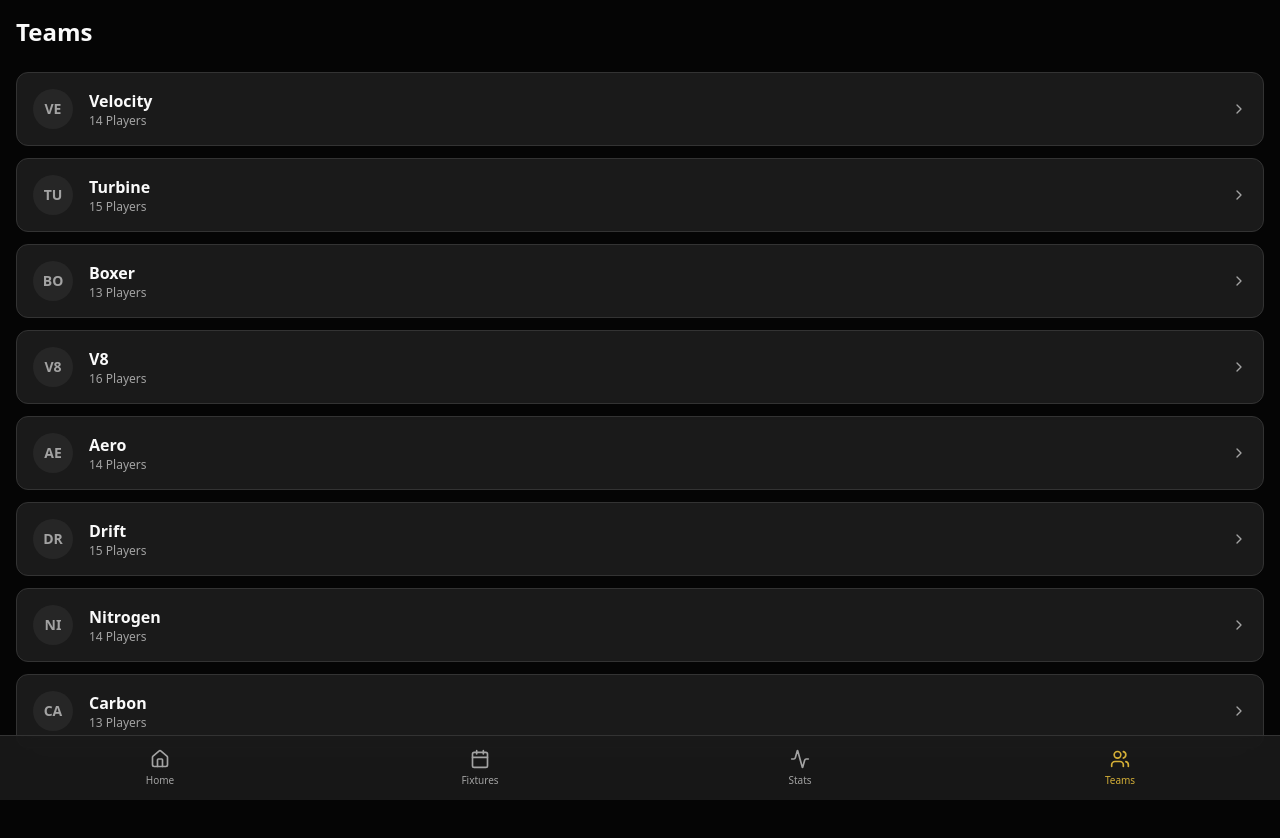
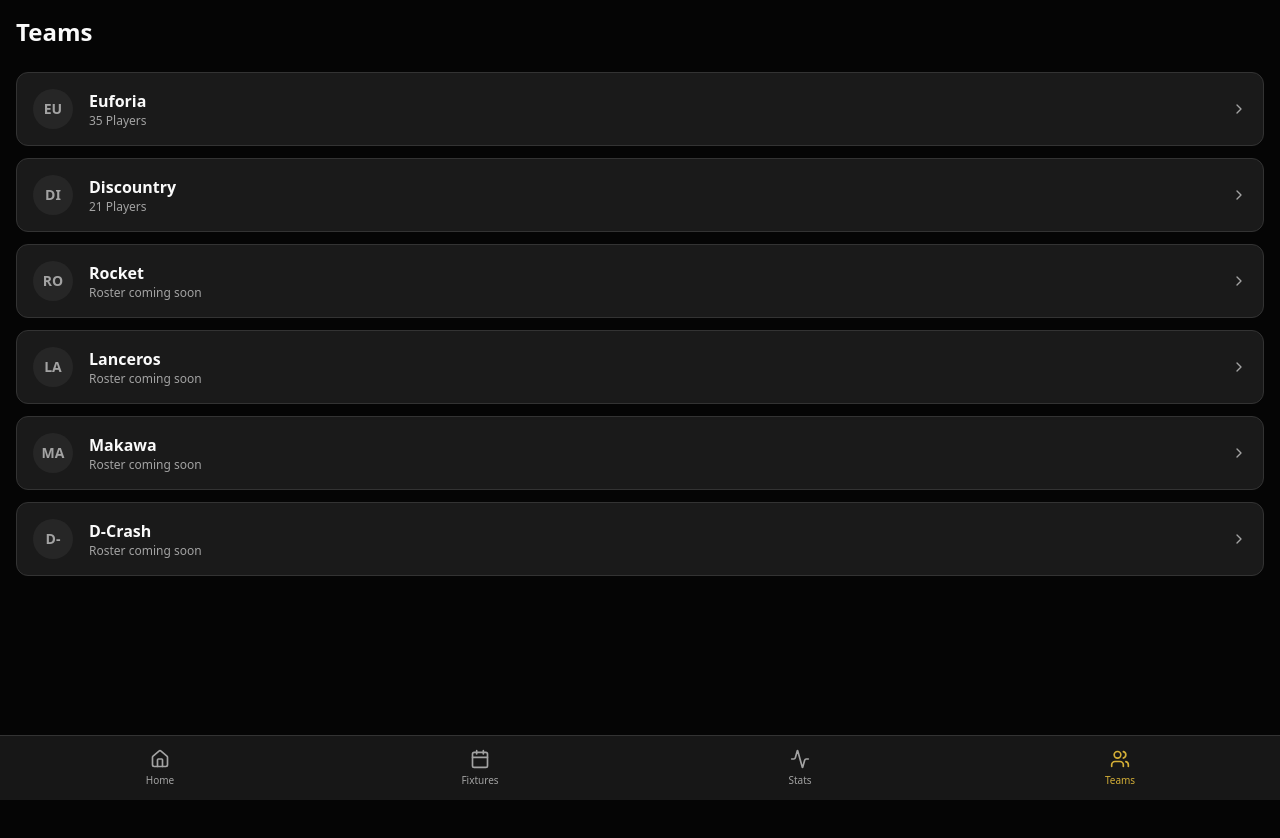
Before and after one commit to julianzu9612/87autos, a Next.js app: page /teams in a window 1280 px wide. Shown: the top 838 px of the page. After the commit the page ends 800 px from the top, so only its background shows below. Built offline with nearby package versions, Linux system fonts and the light colour scheme.

Commit message:
Replace dummy teams with real Liga Estelar data

```diff
--- a/src/app/fixtures/page.tsx
+++ b/src/app/fixtures/page.tsx
@@ -9,8 +9,8 @@ export default function FixturesPage() {
                 <div>
                     <h2 className="text-sm font-medium text-muted-foreground mb-2 uppercase tracking-wider">Today</h2>
                     <MatchCard
-                        homeTeam="Velocity"
-                        awayTeam="Turbine"
+                        homeTeam="Euforia"
+                        awayTeam="Discountry"
                         date="Today"
                         time="19:00"
                         location="Estadio 87 Arena"
@@ -22,8 +22,8 @@ export default function FixturesPage() {
                 <div>
                     <h2 className="text-sm font-medium text-muted-foreground mb-2 uppercase tracking-wider">Tomorrow</h2>
                     <MatchCard
-                        homeTeam="Nitrogen"
-                        awayTeam="Carbon"
+                        homeTeam="Rocket"
+                        awayTeam="Lanceros"
                         date="Nov 29"
                         time="18:00"
                         location="Campo Norte"
@@ -31,8 +31,8 @@ export default function FixturesPage() {
                         className="mb-3"
                     />
                     <MatchCard
-                        homeTeam="Apex"
-                        awayTeam="Redline"
+                        homeTeam="Makawa"
+                        awayTeam="D-Crash"
                         date="Nov 29"
                         time="20:00"
                         location="Campo Sur"
@@ -44,8 +44,8 @@ export default function FixturesPage() {
                 <div>
                     <h2 className="text-sm font-medium text-muted-foreground mb-2 uppercase tracking-wider">Dec 1</h2>
                     <MatchCard
-                        homeTeam="Boxer"
-                        awayTeam="Aero"
+                        homeTeam="Rocket"
+                        awayTeam="Discountry"
                         date="Dec 1"
                         time="10:00"
                         location="Estadio 87 Arena"
--- a/src/app/page.tsx
+++ b/src/app/page.tsx
@@ -33,8 +33,8 @@ export default function Home() {
           </Link>
         </div>
         <MatchCard
-          homeTeam="Velocity"
-          awayTeam="Turbine"
+          homeTeam="Euforia"
+          awayTeam="Discountry"
           date="Today"
           time="19:00"
           location="Estadio 87 Arena"
@@ -48,20 +48,20 @@ export default function Home() {
         <h2 className="text-lg font-bold mb-3">Recent Results</h2>
         <div className="space-y-3">
           <MatchCard
-            homeTeam="Boxer"
-            awayTeam="V8"
-            homeScore={15}
-            awayScore={13}
+            homeTeam="Rocket"
+            awayTeam="Euforia"
+            homeScore={12}
+            awayScore={15}
             date="Yesterday"
             time="20:00"
             location="Campo Norte"
             status="finished"
           />
           <MatchCard
-            homeTeam="Aero"
-            awayTeam="Drift"
-            homeScore={12}
-            awayScore={14}
+            homeTeam="Discountry"
+            awayTeam="Lanceros"
+            homeScore={14}
+            awayScore={11}
             date="Yesterday"
             time="18:00"
             location="Campo Sur"
@@ -91,9 +91,9 @@ export default function Home() {
             </thead>
             <tbody className="divide-y divide-border/50">
               {[
-                { rank: 1, name: "Velocity", played: 5, won: 5, pts: 15 },
-                { rank: 2, name: "Turbine", played: 5, won: 4, pts: 12 },
-                { rank: 3, name: "Boxer", played: 5, won: 3, pts: 9 },
+                { rank: 1, name: "Euforia", played: 5, won: 5, pts: 15 },
+                { rank: 2, name: "Discountry", played: 5, won: 4, pts: 12 },
+                { rank: 3, name: "Rocket", played: 5, won: 3, pts: 9 },
               ].map((team) => (
                 <tr key={team.name} className="group">
                   <td className="py-3 font-bold text-muted-foreground group-first:text-primary">
--- a/src/app/stats/page.tsx
+++ b/src/app/stats/page.tsx
@@ -4,17 +4,18 @@ import { Bar, BarChart, ResponsiveContainer, XAxis, YAxis, Tooltip } from "recha
 import { TacticalMap } from "@/components/TacticalMap";
 
 const data = [
-    { name: "Velocity", goals: 75 },
-    { name: "Turbine", goals: 68 },
-    { name: "Boxer", goals: 62 },
-    { name: "V8", goals: 58 },
-    { name: "Aero", goals: 45 },
+    { name: "Euforia", goals: 75 },
+    { name: "Discountry", goals: 68 },
+    { name: "Rocket", goals: 62 },
+    { name: "Lanceros", goals: 58 },
+    { name: "Makawa", goals: 45 },
 ];
 
 const assistData = [
-    { name: "J. Doe", assists: 15, team: "Velocity" },
-    { name: "A. Smith", assists: 12, team: "Turbine" },
-    { name: "M. Johnson", assists: 10, team: "Boxer" },
+    { name: "John Quiroga", assists: 15, team: "Euforia" },
+    { name: "Luis Tapias", assists: 12, team: "Euforia" },
+    { name: "Milton Álvarez", assists: 11, team: "Discountry" },
+    { name: "José Vargas", assists: 10, team: "Discountry" },
 ];
 
 const paceData = [
--- a/src/app/teams/page.tsx
+++ b/src/app/teams/page.tsx
@@ -1,16 +1,6 @@
-import { ChevronRight, Users } from "lucide-react";
+import { ChevronRight } from "lucide-react";
 import Link from "next/link";
-
-const teams = [
-    { id: "velocity", name: "Velocity", players: 14, wins: 5 },
-    { id: "turbine", name: "Turbine", players: 15, wins: 4 },
-    { id: "boxer", name: "Boxer", players: 13, wins: 3 },
-    { id: "v8", name: "V8", players: 16, wins: 3 },
-    { id: "aero", name: "Aero", players: 14, wins: 2 },
-    { id: "drift", name: "Drift", players: 15, wins: 2 },
-    { id: "nitrogen", name: "Nitrogen", players: 14, wins: 1 },
-    { id: "carbon", name: "Carbon", players: 13, wins: 0 },
-];
+import { teams } from "@/lib/teams";
 
 export default function TeamsPage() {
     return (
@@ -30,7 +20,9 @@ export default function TeamsPage() {
                             </div>
                             <div>
                                 <h3 className="font-bold">{team.name}</h3>
-                                <p className="text-xs text-muted-foreground">{team.players} Players</p>
+                                <p className="text-xs text-muted-foreground">
+                                    {team.players.length > 0 ? `${team.players.length} Players` : "Roster coming soon"}
+                                </p>
                             </div>
                         </div>
                         <ChevronRight className="w-4 h-4 text-muted-foreground" />
--- a/src/components/MatchDetailClient.tsx
+++ b/src/components/MatchDetailClient.tsx
@@ -4,23 +4,19 @@ import { MatchCard } from "@/components/MatchCard";
 import { TacticalMap } from "@/components/TacticalMap";
 import { ChevronLeft, Share2 } from "lucide-react";
 import Link from "next/link";
-import { useParams } from "next/navigation";
 
 export function MatchDetailClient() {
-    const params = useParams();
-    const id = params.id;
-
     // Mock data based on ID
     const matchData = {
         id: "1",
-        homeTeam: "Velocity Vipers",
-        awayTeam: "Turbine Titans",
-        homeScore: 14,
+        homeTeam: "Euforia",
+        awayTeam: "Discountry",
+        homeScore: 15,
         awayScore: 12,
         status: "live" as "live" | "upcoming" | "finished",
         time: "58'",
-        venue: "Neon Arena",
-        location: "Neon Arena",
+        venue: "Liga Estelar Arena",
+        location: "Liga Estelar Arena",
         date: "Today"
     };
 
--- a/src/components/TeamDetailClient.tsx
+++ b/src/components/TeamDetailClient.tsx
@@ -3,26 +3,18 @@
 import { ChevronLeft, User } from "lucide-react";
 import Link from "next/link";
 import { useParams } from "next/navigation";
+import { getTeamById, Team } from "@/lib/teams";
 
 export function TeamDetailClient() {
     const params = useParams();
-    const id = params.id;
+    const id = params.id as string;
+    const teamData = getTeamById(id);
 
-    // Mock Data
-    const teamData = {
-        name: id === "velocity" ? "Velocity Vipers" :
-            id === "turbine" ? "Turbine Titans" :
-                (typeof id === 'string' ? id.charAt(0).toUpperCase() + id.slice(1) : "Team"),
-        wins: 12,
-        losses: 4,
-        rank: 1,
-        players: [
-            { name: "Alex Rivera", number: 10, position: "Handler" },
-            { name: "Sarah Chen", number: 7, position: "Cutter" },
-            { name: "Mike Johnson", number: 23, position: "Deep" },
-            { name: "Emily Davis", number: 5, position: "Handler" },
-            { name: "Chris Lee", number: 88, position: "Cutter" },
-        ]
+    const hasRoster = teamData && teamData.players.length > 0;
+    const displayedTeam: Team = teamData ?? {
+        id,
+        name: id ? id.charAt(0).toUpperCase() + id.slice(1) : "Team",
+        players: [],
     };
 
     return (
@@ -43,23 +35,25 @@ export function TeamDetailClient() {
                         <span className="text-4xl">🛡️</span>
                     </div>
                     <h2 className="text-3xl font-black italic tracking-tighter text-white uppercase">
-                        {teamData.name}
+                        {displayedTeam.name}
                     </h2>
                     <div className="flex justify-center space-x-4 text-sm font-bold">
-                        <span className="text-primary">{teamData.wins} Wins</span>
+                        <span className="text-primary">{teamData?.wins ?? "—"} Wins</span>
                         <span className="text-muted-foreground">|</span>
-                        <span className="text-red-500">{teamData.losses} Losses</span>
+                        <span className="text-red-500">{teamData?.losses ?? "—"} Losses</span>
                     </div>
                 </div>
 
-                {/* Season Stats */}
+                {teamData && (
                     <div className="grid grid-cols-3 gap-3">
                         <div className="bg-secondary/30 p-3 rounded-lg border border-white/5 text-center">
-                        <div className="text-xl font-black text-white">#{teamData.rank}</div>
+                            <div className="text-xl font-black text-white">#{teamData.rank ?? "—"}</div>
                             <div className="text-[10px] text-muted-foreground uppercase font-bold">Rank</div>
                         </div>
                         <div className="bg-secondary/30 p-3 rounded-lg border border-white/5 text-center">
-                        <div className="text-xl font-black text-primary">+45</div>
+                            <div className="text-xl font-black text-primary">
+                                {teamData.wins && teamData.losses ? `+${teamData.wins * 3 - teamData.losses * 2}` : "—"}
+                            </div>
                             <div className="text-[10px] text-muted-foreground uppercase font-bold">Diff</div>
                         </div>
                         <div className="bg-secondary/30 p-3 rounded-lg border border-white/5 text-center">
@@ -67,6 +61,7 @@ export function TeamDetailClient() {
                             <div className="text-[10px] text-muted-foreground uppercase font-bold">PPG</div>
                         </div>
                     </div>
+                )}
 
                 {/* Roster */}
                 <section>
@@ -74,11 +69,12 @@ export function TeamDetailClient() {
                         <User className="w-5 h-5 mr-2 text-primary" />
                         ROSTER
                     </h3>
+                    {hasRoster ? (
                         <div className="space-y-2">
-                        {teamData.players.map((player, i) => (
-                            <div key={i} className="flex items-center justify-between p-3 bg-secondary/20 rounded-lg border border-white/5">
+                            {displayedTeam.players.map((player, i) => (
+                                <div key={`${player.number}-${player.name}-${i}`} className="flex items-center justify-between p-3 bg-secondary/20 rounded-lg border border-white/5">
                                     <div className="flex items-center space-x-3">
-                                    <span className="font-mono text-primary font-bold w-6 text-center">{player.number}</span>
+                                        <span className="font-mono text-primary font-bold w-8 text-center">{player.number}</span>
                                         <span className="font-bold text-white">{player.name}</span>
                                     </div>
                                     <span className="text-xs text-muted-foreground uppercase font-medium bg-black/30 px-2 py-1 rounded">
@@ -87,6 +83,11 @@ export function TeamDetailClient() {
                                 </div>
                             ))}
                         </div>
+                    ) : (
+                        <div className="p-4 bg-secondary/20 rounded-lg border border-white/5 text-center text-muted-foreground">
+                            Roster coming soon for this team.
+                        </div>
+                    )}
                 </section>
             </div>
         </div>
--- /dev/null
+++ b/src/lib/teams.ts
@@ -0,0 +1,140 @@
+export type Player = {
+  number: number;
+  name: string;
+  position: "Handler" | "Cutter" | "Hybrid";
+};
+
+export type Team = {
+  id: string;
+  name: string;
+  players: Player[];
+  wins?: number;
+  losses?: number;
+  rank?: number;
+  city?: string;
+};
+
+const positionCycle: Player["position"][] = ["Handler", "Cutter", "Hybrid"];
+
+const euforiaRoster: Player[] = [
+  { number: 1, name: "John Quiroga", position: positionCycle[0] },
+  { number: 4, name: "Luis Tapias", position: positionCycle[1] },
+  { number: 7, name: "David Gómez", position: positionCycle[2] },
+  { number: 9, name: "German Quiroga", position: positionCycle[0] },
+  { number: 10, name: "Michael Espinosa", position: positionCycle[1] },
+  { number: 11, name: "Juan Montenegro", position: positionCycle[2] },
+  { number: 12, name: "Juan Rodríguez", position: positionCycle[0] },
+  { number: 14, name: "Juan Guzmán", position: positionCycle[1] },
+  { number: 16, name: "Rafael Reyes", position: positionCycle[2] },
+  { number: 26, name: "Federico Bautista", position: positionCycle[0] },
+  { number: 29, name: "Felipe Bohórquez", position: positionCycle[1] },
+  { number: 31, name: "Camilo Gutiérrez", position: positionCycle[2] },
+  { number: 38, name: "Jaime Segura", position: positionCycle[0] },
+  { number: 41, name: "Juan Cárdenas", position: positionCycle[1] },
+  { number: 43, name: "Diego Sanabria", position: positionCycle[2] },
+  { number: 47, name: "Diego Copete", position: positionCycle[0] },
+  { number: 49, name: "Daniel Chica", position: positionCycle[1] },
+  { number: 50, name: "Oscar Soler", position: positionCycle[2] },
+  { number: 51, name: "Sergio Castañeda", position: positionCycle[0] },
+  { number: 53, name: "Esteban Rincón", position: positionCycle[1] },
+  { number: 1, name: "Juan Ramírez", position: positionCycle[2] },
+  { number: 54, name: "Hector Ordoñez", position: positionCycle[0] },
+  { number: 55, name: "Alfredo Fajardo", position: positionCycle[1] },
+  { number: 56, name: "Cristian Mendoza", position: positionCycle[2] },
+  { number: 63, name: "Juan Pérez", position: positionCycle[0] },
+  { number: 77, name: "Carlos Vergara", position: positionCycle[1] },
+  { number: 71, name: "Juan Díaz", position: positionCycle[2] },
+  { number: 74, name: "Juan Olivella", position: positionCycle[0] },
+  { number: 33, name: "Rafael Ferreira", position: positionCycle[1] },
+  { number: 75, name: "Diego Suarez", position: positionCycle[2] },
+  { number: 77, name: "Martín Serrano", position: positionCycle[0] },
+  { number: 78, name: "Pablo Daza", position: positionCycle[1] },
+  { number: 82, name: "Brandon Bohórquez", position: positionCycle[2] },
+  { number: 96, name: "Andres Higuera", position: positionCycle[0] },
+  { number: 97, name: "Iván García", position: positionCycle[1] },
+];
+
+const discountryRoster: Player[] = [
+  { number: 0, name: "Milton Álvarez", position: positionCycle[0] },
+  { number: 1, name: "José Vargas", position: positionCycle[1] },
+  { number: 4, name: "Miguel Barrera", position: positionCycle[2] },
+  { number: 8, name: "Nicolás Ferrer", position: positionCycle[0] },
+  { number: 10, name: "Jair Fandiño", position: positionCycle[1] },
+  { number: 11, name: "Christian Escobar", position: positionCycle[2] },
+  { number: 13, name: "Juan García", position: positionCycle[0] },
+  { number: 14, name: "Néstor Ávila", position: positionCycle[1] },
+  { number: 21, name: "Michael Monroy", position: positionCycle[2] },
+  { number: 22, name: "Juan Beltrán", position: positionCycle[0] },
+  { number: 23, name: "Jeisson Sastre", position: positionCycle[1] },
+  { number: 27, name: "Genardo Carranza", position: positionCycle[2] },
+  { number: 29, name: "Fabian Castiblanco", position: positionCycle[0] },
+  { number: 30, name: "David Ospina", position: positionCycle[1] },
+  { number: 32, name: "Andrés Hernández", position: positionCycle[2] },
+  { number: 66, name: "Esteban Campuzano", position: positionCycle[0] },
+  { number: 73, name: "Cristian Navarro", position: positionCycle[1] },
+  { number: 77, name: "Sebastián Parra", position: positionCycle[2] },
+  { number: 81, name: "Juan Rico", position: positionCycle[0] },
+  { number: 94, name: "Camilo Laverde", position: positionCycle[1] },
+  { number: 79, name: "Jaime Campos", position: positionCycle[2] },
+];
+
+export const teams: Team[] = [
+  {
+    id: "euforia",
+    name: "Euforia",
+    players: euforiaRoster,
+    wins: 5,
+    losses: 0,
+    rank: 1,
+    city: "Bogotá",
+  },
+  {
+    id: "discountry",
+    name: "Discountry",
+    players: discountryRoster,
+    wins: 4,
+    losses: 1,
+    rank: 2,
+    city: "Bogotá",
+  },
+  {
+    id: "rocket",
+    name: "Rocket",
+    players: [],
+    wins: 3,
+    losses: 2,
+    rank: 3,
+    city: "Bogotá",
+  },
+  {
+    id: "lanceros",
+    name: "Lanceros",
+    players: [],
+    wins: 3,
+    losses: 2,
+    rank: 4,
+    city: "Bogotá",
+  },
+  {
+    id: "makawa",
+    name: "Makawa",
+    players: [],
+    wins: 2,
+    losses: 3,
+    rank: 5,
+    city: "Medellín",
+  },
+  {
+    id: "d-crash",
+    name: "D-Crash",
+    players: [],
+    wins: 2,
+    losses: 3,
+    rank: 6,
+    city: "Cali",
+  },
+];
+
+export function getTeamById(id: string) {
+  return teams.find((team) => team.id === id);
+}
```
Also changed, not shown: src/app/teams/[id]/page.tsx (+2 -10 lines). Lines whose indentation alone changed are shown as unchanged.
